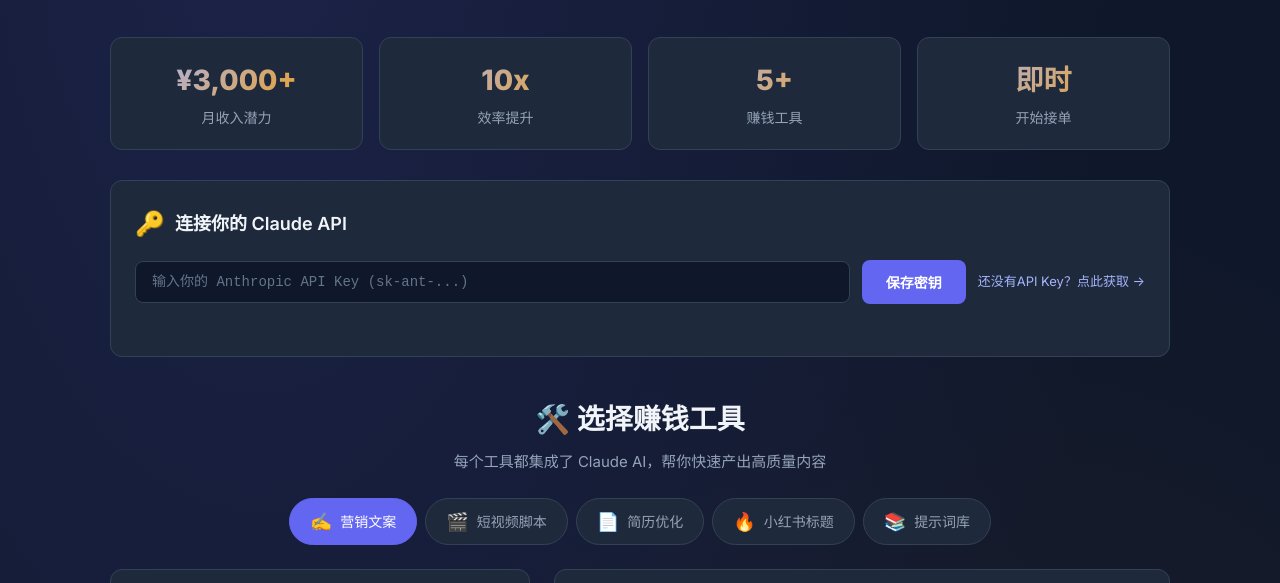
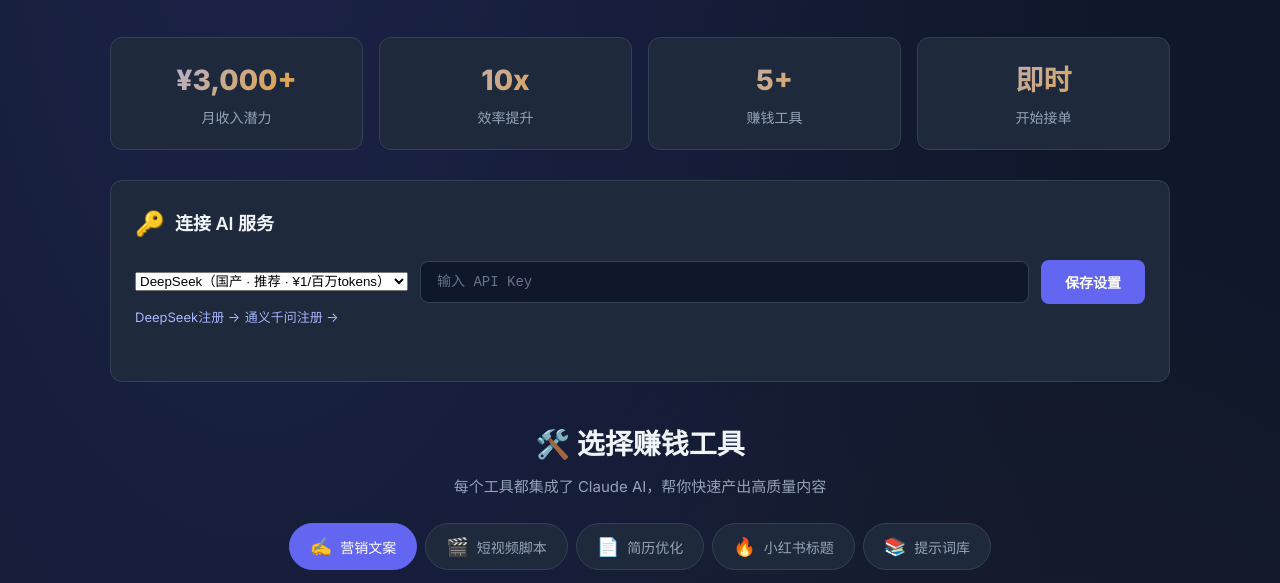
Before and after one commit to zzzdyl/ai-money-toolbox, a website: page index.html in a window 1280 px wide. Shown: the part 138-721 px from the top of the page. Drawn offline with Linux system fonts and the light colour scheme.

Commit message:
Update: multi-provider AI support

```diff
--- a/index.html
+++ b/index.html
@@ -51,12 +51,24 @@
             <div class="setup-card">
                 <div class="setup-header">
                     <span class="setup-icon">🔑</span>
-                    <h3>连接你的 Claude API</h3>
+                    <h3>连接 AI 服务</h3>
                 </div>
                 <div class="setup-body">
-                    <input type="password" id="apiKey" class="api-input" placeholder="输入你的 Anthropic API Key (sk-ant-...)">
-                    <button id="saveApiKey" class="btn btn-primary">保存密钥</button>
-                    <a href="https://console.anthropic.com/" target="_blank" class="api-link">还没有API Key？点此获取 →</a>
+                    <select id="aiProvider" class="provider-select">
+                        <option value="deepseek">DeepSeek（国产 · 推荐 · ¥1/百万tokens）</option>
+                        <option value="qwen">通义千问（阿里云 · 新用户免费额度）</option>
+                        <option value="glm">智谱 GLM（国产 · 新用户送¥18）</option>
+                        <option value="claude">Claude（Anthropic · 需翻墙）</option>
+                        <option value="custom">自定义 API</option>
+                    </select>
+                    <input type="password" id="apiKey" class="api-input" placeholder="输入 API Key">
+                    <input type="text" id="apiEndpoint" class="api-input api-endpoint" placeholder="API 地址（自动填写，也可自定义）" style="display:none;">
+                    <input type="text" id="apiModel" class="api-input api-model" placeholder="模型名称（自动填写）" style="display:none;">
+                    <button id="saveApiKey" class="btn btn-primary">保存设置</button>
+                </div>
+                <div class="setup-links">
+                    <a href="https://platform.deepseek.com/" target="_blank" class="api-link ds-link">DeepSeek注册 →</a>
+                    <a href="https://dashscope.aliyun.com/" target="_blank" class="api-link qwen-link">通义千问注册 →</a>
                 </div>
                 <div id="apiStatus" class="api-status"></div>
             </div>
```
